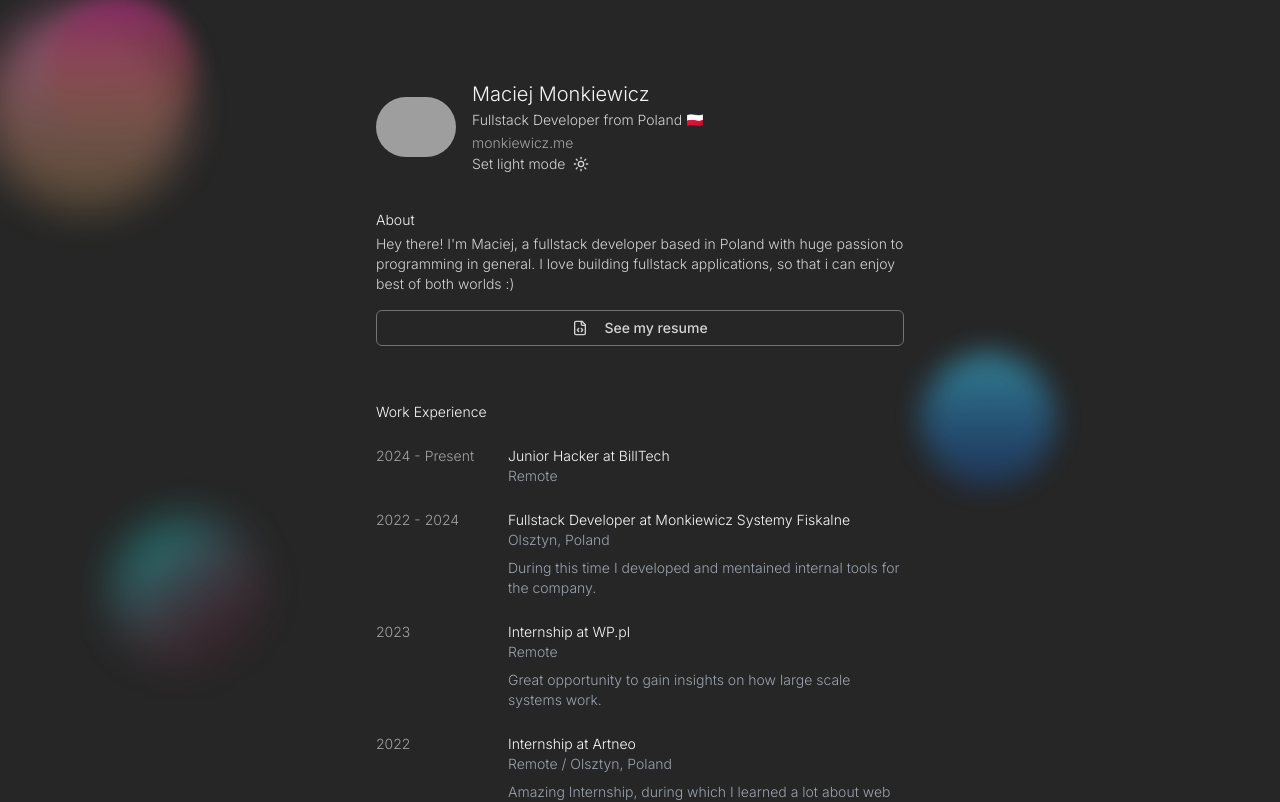
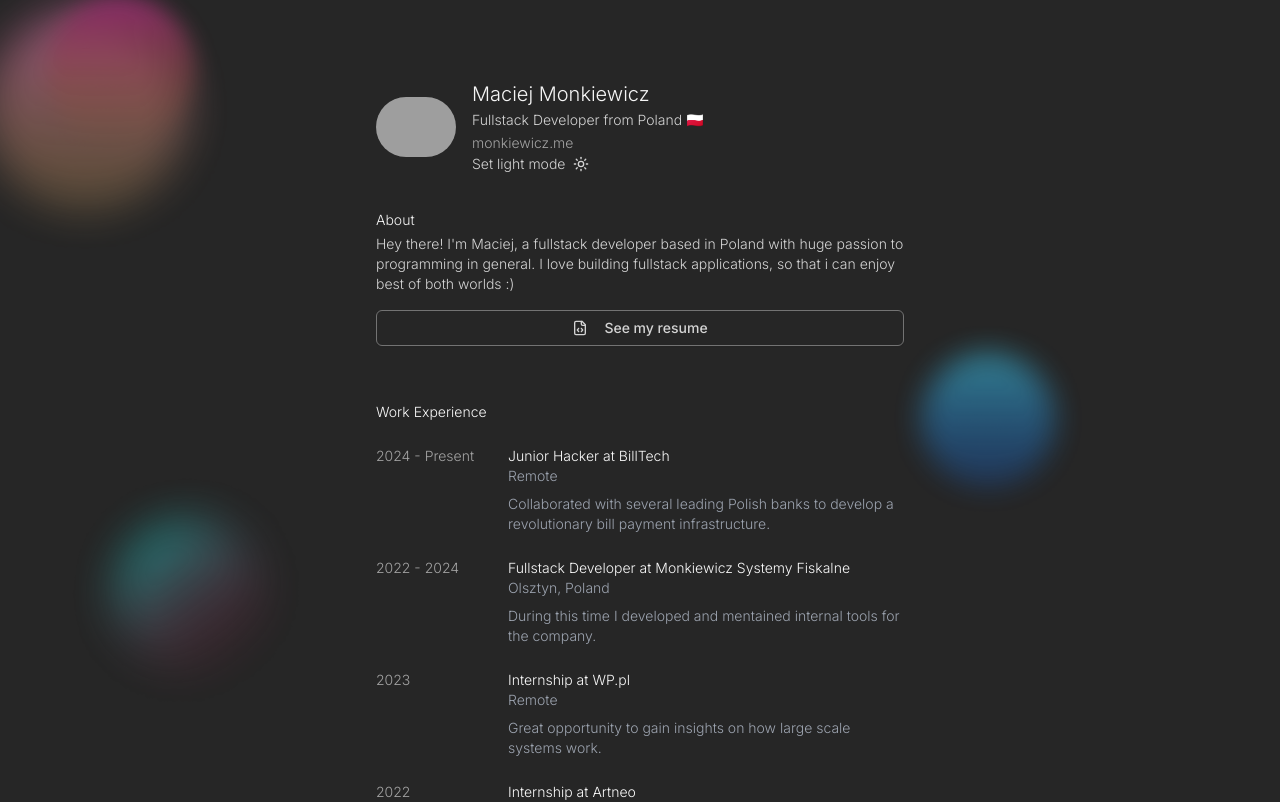
Before and after one commit to maciejmonkiewicz/portfolio, a Next.js app: page / in a window 1280 px wide. Shown: the top 802 px of the page. Built offline with nearby package versions, Linux system fonts and the light colour scheme; grey boxes are pictures that could not be loaded.

Commit message:
feat: Updated BillTech job description

```diff
--- a/data/content.ts
+++ b/data/content.ts
@@ -6,7 +6,8 @@ export const contentData = [
         title: "Junior Hacker at BillTech",
         subTitle: "Remote",
         date: "2024 - Present",
-        description: "",
+        description:
+          "Collaborated with several leading Polish banks to develop a revolutionary bill payment infrastructure.",
       },
       {
         title: "Fullstack Developer at Monkiewicz Systemy Fiskalne",
```
